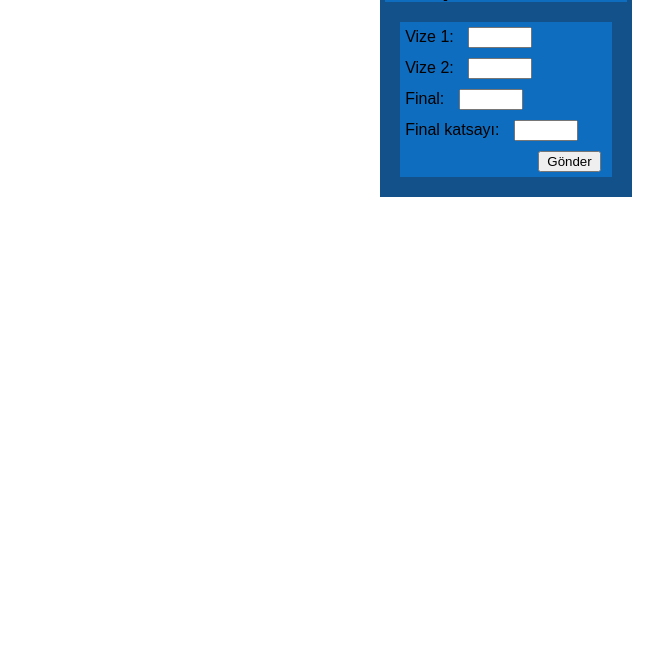
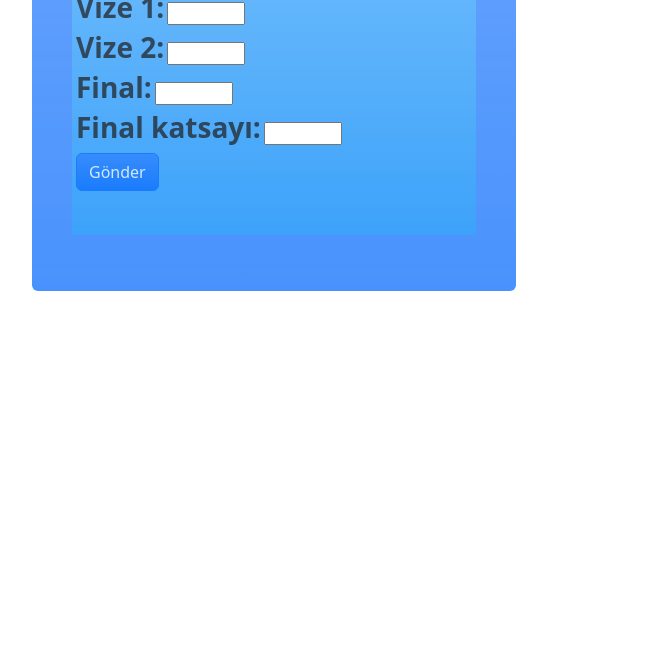
Before and after one commit to yavuzyelegen/js_vize_final_not_hesaplama, a plain HTML site: page index.html in a window 1280 px wide. Shown: the part 147-800 px from the top of the page, without its empty margins (8-671 px from the left). Drawn offline with nearby package versions, Linux system fonts and the light colour scheme; files that its build step writes are made by us from their sources.

Commit message:
bootstraple form css düzenleme
bootstraple form css düzenleme

```diff
--- a/app.js
+++ b/app.js
@@ -12,5 +12,5 @@ function myFunction(event){
 
     const finalNotu = final*finalKatsayi/100+(vize1+vize2)/2*(100-finalKatsayi)/100;
 
-    document.getElementById("sonuc").innerHTML="final notunuz "+finalNotu.toFixed(2);
+    document.getElementById("sonuc").innerHTML="Final notunuz "+finalNotu.toFixed(2);
 }
--- a/index.html
+++ b/index.html
@@ -4,25 +4,36 @@
     <meta charset="UTF-8">
     <meta name="viewport" content="width=device-width, initial-scale=1.0">
     <title>Document</title>
-    <link rel="stylesheet" href="../sinav_not_hesaplama/style.css">
-
+    <link href="https://cdn.jsdelivr.net/npm/bootstrap@5.3.3/dist/css/bootstrap.min.css" rel="stylesheet" integrity="sha384-QWTKZyjpPEjISv5WaRU9OFeRpok6YctnYmDr5pNlyT2bRjXh0JMhjY6hW+ALEwIH" crossorigin="anonymous">
+    <link rel="stylesheet" href="../Vize-Final-Notu-Hesaplama/style.css">
 </head>
 <body>
-    <div id="finalHesap">
-        <h1>Final notu hesaplama</h1>
-        <form id="form" onsubmit="return myFunction(event)">
-            <label for="vize1">Vize 1: </label>
-            <input type="number" name="vize1" id="vize1" min="0" max="100"><br>
-            <label for="vize2">Vize 2: </label>
-            <input type="number" name="vize2" id="vize2" min="0" max="100"><br>
-            <label for="final">Final: </label>
-            <input type="number" name="final" id="final" min="0" max="100"><br>
-            <label for="finalKatsayi">Final katsayı: </label>
-            <input type="number" name="finalKatsayi" id="finalKatsayi" min="0" max="100"><br>
-            <input type="submit" id="gonderBtn" value="Gönder">
-            <p id="sonuc"></p>
+    <div class="bg-gradient bg-primary bg-opacity-75 badge" id="finalHesap">
+        <h1 class="bg-gradient fs-1 bg-info bg-opacity-50 text-muted">Final notu hesaplama</h1>
+        <form class="bg-gradient bg-info bg-opacity-25 fw-bolder text-dark text-opacity-75" id="form" onsubmit="return myFunction(event)">
+            <div class="formSatir">
+                <label class="fs-3" for="vize1">Vize 1:</label>
+                <input type="number" name="vize1" id="vize1" min="0" max="100">
+            </div>
+            <div class="formSatir">
+                <label class="fs-3" for="vize2">Vize 2: </label>
+                <input type="number" name="vize2" id="vize2" min="0" max="100">
+            </div>
+            <div class="formSatir">
+                <label class="fs-3" for="final">Final: </label>
+                <input type="number" name="final" id="final" min="0" max="100">
+            </div class="formSatir">
+            <div class="formSatir">
+                <label class="fs-3" for="finalKatsayi">Final katsayı: </label>
+                <input type="number" name="finalKatsayi" id="finalKatsayi" min="0" max="100">
+            </div class="formSatir">
+            <div class="formSatir">
+                <input class="bg-gradient btn btn-primary opacity-75" type="submit" id="gonderBtn" value="Gönder">
+            </div>
+            <p style="padding: 20px;" class="fs-4" id="sonuc"></p>
         </form>
     </div>
-    <script src="../sinav_not_hesaplama/app.js"></script>
+    <script src="../Vize-Final-Notu-Hesaplama/app.js"></script>
+    <script src="https://cdn.jsdelivr.net/npm/bootstrap@5.3.3/dist/js/bootstrap.bundle.min.js" integrity="sha384-YvpcrYf0tY3lHB60NNkmXc5s9fDVZLESaAA55NDzOxhy9GkcIdslK1eN7N6jIeHz" crossorigin="anonymous"></script>
 </body>
 </html>
--- a/style.css
+++ b/style.css
@@ -1,30 +1,10 @@
-*{
-    margin: 5px;
-    font-family: Arial, Helvetica, sans-serif;
+#finalHesap{
+    padding: 40px;
+    margin: 40px;
 }
 
-h1{
-    font-size: 25px;
+.formSatir{
+    display: block;
+    text-align: left;
+    padding: 4px;
 }
-
-#finalHesap{
-    margin-left: 30%;
-    margin-top: 6%;
-    background-color:rgb(18, 81, 137);
-    display: inline-block;
-    width: 20%;
-}
-
-#gonderBtn{
-    width: 30%;
-    margin-left:65%;
-}
-
-#form{
-    background-color:rgb(15, 109, 191);
-    margin: 8%;
-}
-
-h1{
-    background-color:rgb(15, 109, 191);
-}
```
